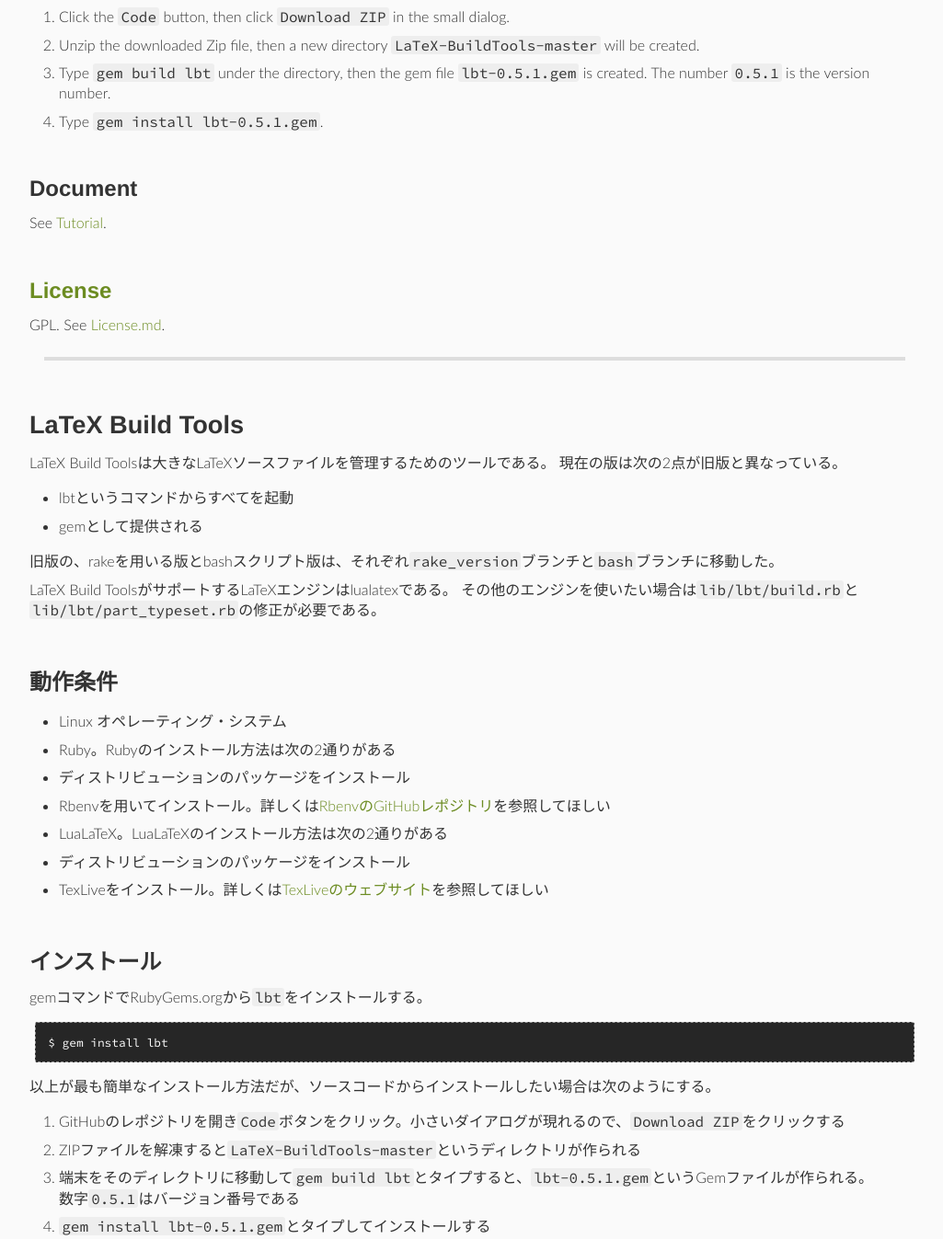
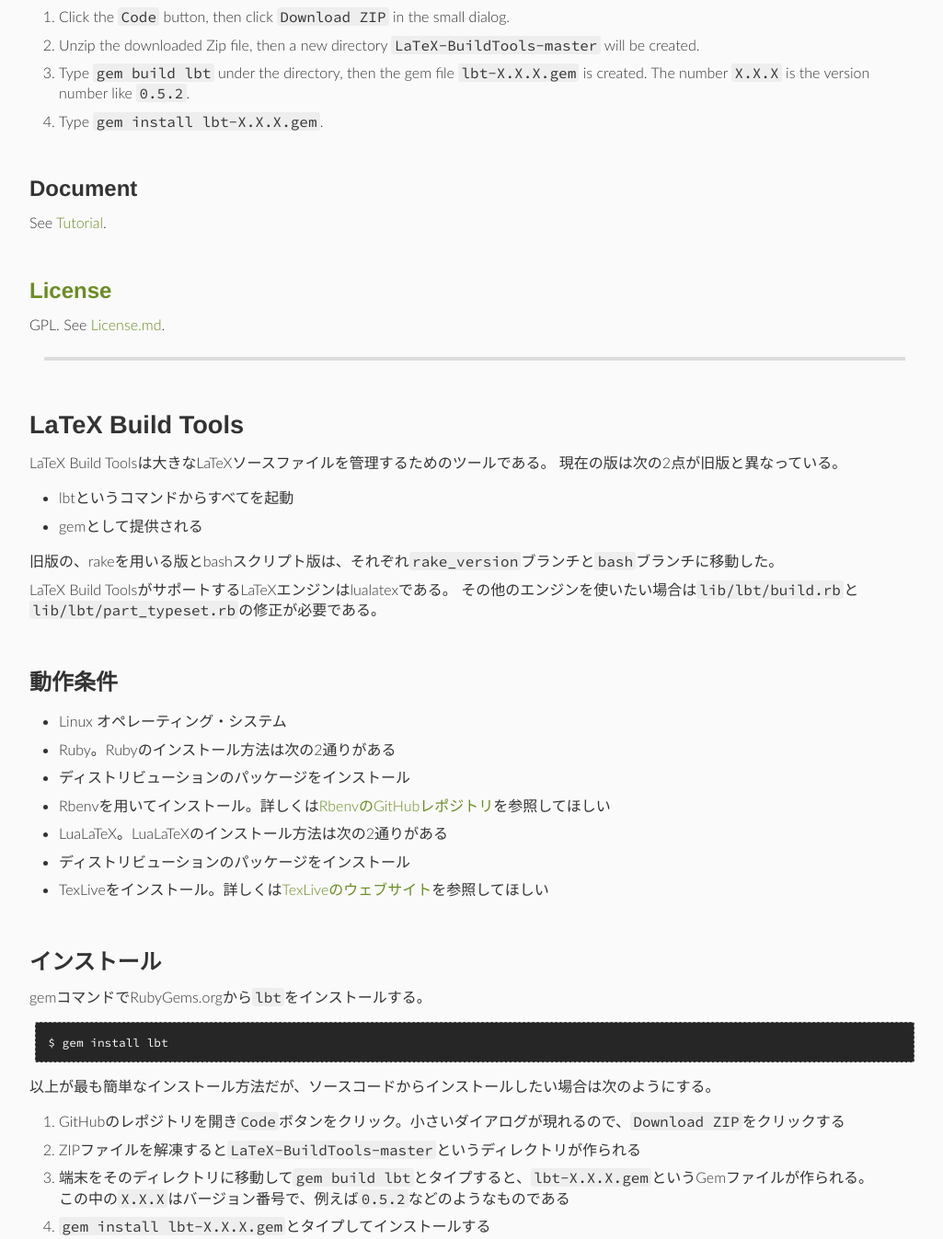
Before and after one commit to ToshioCP/LaTeX-BuildTools, a plain HTML site: page docs/README_md.html in a window 1280 px wide. Shown: the part 840-2187 px from the top of the page at 92% size, without its empty margins (248-1273 px from the left). Drawn offline with Linux system fonts and the light colour scheme.

Commit message:
Change README.md a little

```diff
--- a/docs/README_md.html
+++ b/docs/README_md.html
@@ -153,9 +153,9 @@
 </li><li>
 <p>Unzip the downloaded Zip file, then a new directory <code>LaTeX-BuildTools-master</code> will be created.</p>
 </li><li>
-<p>Type <code>gem build lbt</code> under the directory, then the gem file <code>lbt-0.5.1.gem</code> is created. The number <code>0.5.1</code> is the version number.</p>
+<p>Type <code>gem build lbt</code> under the directory, then the gem file <code>lbt-X.X.X.gem</code> is created. The number <code>X.X.X</code> is the version number like <code>0.5.2</code>.</p>
 </li><li>
-<p>Type <code>gem install lbt-0.5.1.gem</code>.</p>
+<p>Type <code>gem install lbt-X.X.X.gem</code>.</p>
 </li></ol>
 
 <h2 id="label-Document">Document<span><a href="#label-Document">&para;</a> <a href="#top">&uarr;</a></span></h2>
@@ -209,9 +209,9 @@
 </li><li>
 <p>ZIPファイルを解凍すると<code>LaTeX-BuildTools-master</code>というディレクトリが作られる</p>
 </li><li>
-<p>端末をそのディレクトリに移動して<code>gem build lbt</code>とタイプすると、<code>lbt-0.5.1.gem</code>というGemファイルが作られる。 数字<code>0.5.1</code>はバージョン番号である</p>
+<p>端末をそのディレクトリに移動して<code>gem build lbt</code>とタイプすると、<code>lbt-X.X.X.gem</code>というGemファイルが作られる。 この中の<code>X.X.X</code>はバージョン番号で、例えば<code>0.5.2</code>などのようなものである</p>
 </li><li>
-<p><code>gem install lbt-0.5.1.gem</code>とタイプしてインストールする</p>
+<p><code>gem install lbt-X.X.X.gem</code>とタイプしてインストールする</p>
 </li></ol>
 
 <h2 id="label-E3-83-89-E3-82-AD-E3-83-A5-E3-83-A1-E3-83-B3-E3-83-88">ドキュメント<span><a href="#label-E3-83-89-E3-82-AD-E3-83-A5-E3-83-A1-E3-83-B3-E3-83-88">&para;</a> <a href="#top">&uarr;</a></span></h2>
```
Also changed, not shown: docs/index.html (+4 -4 lines), 4 other files.
